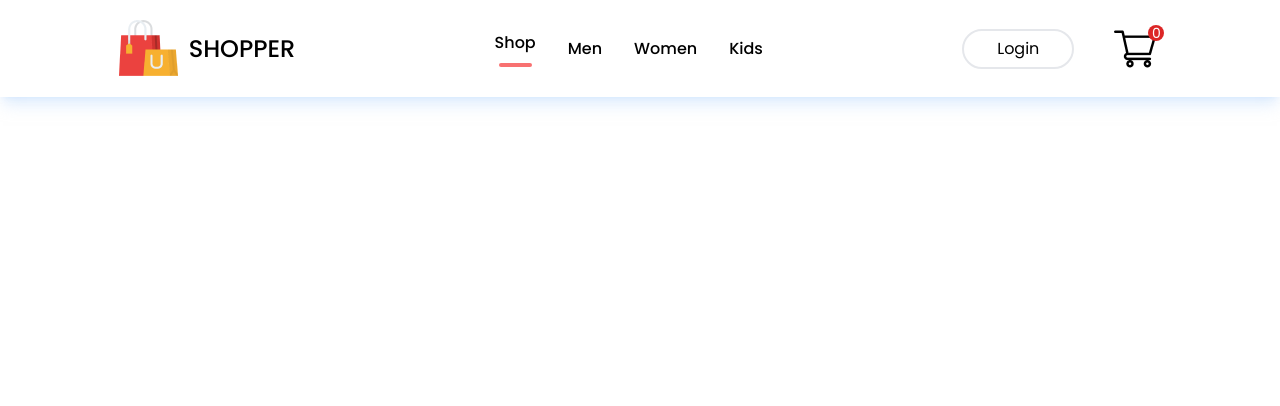
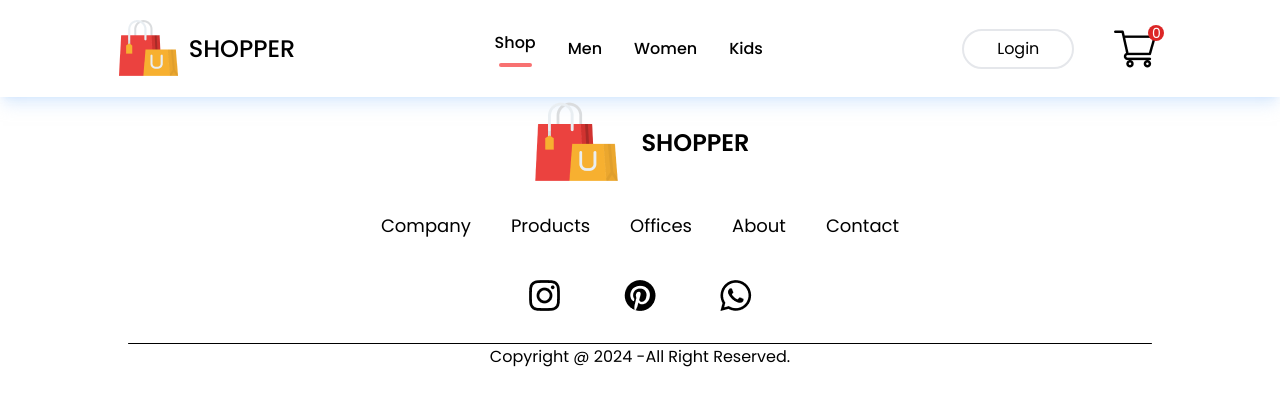
Before and after one commit to prajeet-shah/E-Commerce, a React (Create React App) app: page /loginsignup in a window 1280 px wide. Shown: the top 406 px of the page. Built offline with nearby package versions, Linux system fonts and the light colour scheme.

Commit message:
add footer to aap js

```diff
--- a/src/App.js
+++ b/src/App.js
@@ -6,6 +6,7 @@ import ShopCategory from '../src/Pages/ShopCategory';
 import Product from '../src/Pages/Product';
 import Cart from '../src/Pages/Cart';
 import LoginSignup from '../src/Pages/LoginSignup';
+import Footer from './Components/Footer/Footer';
 
 function App() {
   return (
@@ -21,6 +22,7 @@ function App() {
       <Route path='/cart' element = {<Cart/>} />
       <Route path='/loginsignup' element = {<LoginSignup/>} />
     </Routes>
+    <Footer/>
     </BrowserRouter>
   );
 }
--- a/src/Components/Footer/Footer.jsx
+++ b/src/Components/Footer/Footer.jsx
@@ -5,12 +5,12 @@ import pinterest_icon from '../Assets/pintester_icon.png';
 import whatsapp_icon  from '../Assets/whatsapp_icon.png';
 const Footer = () => {
   return (
-    <div className='footer flex flex-col items-center justify-center gap-12'>
-     <div className='footer-logo flex items-center gap-7'>
+    <div className='footer flex flex-col items-center justify-center gap-6'>
+     <div className='footer-logo flex items-center gap-5'>
         <img src={footer_logo} />
         <p className='text-black text-2xl font-semibold'>SHOPPER</p>
      </div>
-     <ul className='footer-links flex list-none gap-12 text-black text-lg'>
+     <ul className='footer-links flex list-none gap-10 text-black text-lg'>
         <li className='cursor-pointer'>Company</li>
         <li className='cursor-pointer'>Products</li>
         <li className='cursor-pointer'>Offices</li>
@@ -18,19 +18,19 @@ const Footer = () => {
         <li className='cursor-pointer'>Contact</li>
      </ul>
      <div className='footer-social-icon flex gap-8 '>
-        <div className='footer-icons-container p-4 pb-2 bg-white border-solid border-2 border-pink-100' >
+        <div className='footer-icons-container p-4 pb-2 bg-white border-solid  border-pink-100' >
             <img src={instagram_icon} />
         </div>
-        <div className='footer-icons-container p-4 pb-2 bg-white border-solid border-2 border-pink-100' >
+        <div className='footer-icons-container p-4 pb-2 bg-white border-solid border-pink-100' >
             <img src={pinterest_icon} />
         </div>
-        <div className='footer-icons-container p-4 pb-2 bg-white border-solid border-2 border-pink-100' >
+        <div className='footer-icons-container p-4 pb-2 bg-white border-solid border-pink-100' >
             <img src={whatsapp_icon} />
         </div>
      </div>
 
-     <div className='footer-copyright flex flex-col items-center gap-10 w-full mb-10 text-black text-lg'>
-        <hr className='w-4/5 border-none rounded h-1 bg-white'/>
+     <div className='footer-copyright flex flex-col items-center gap-px w-full mb-10 text-black text-md'>
+        <hr className='w-4/5 border-none rounded h-px bg-black'/>
         <p>Copyright @ 2024 -All Right Reserved.</p>
      </div>
     </div>
```
